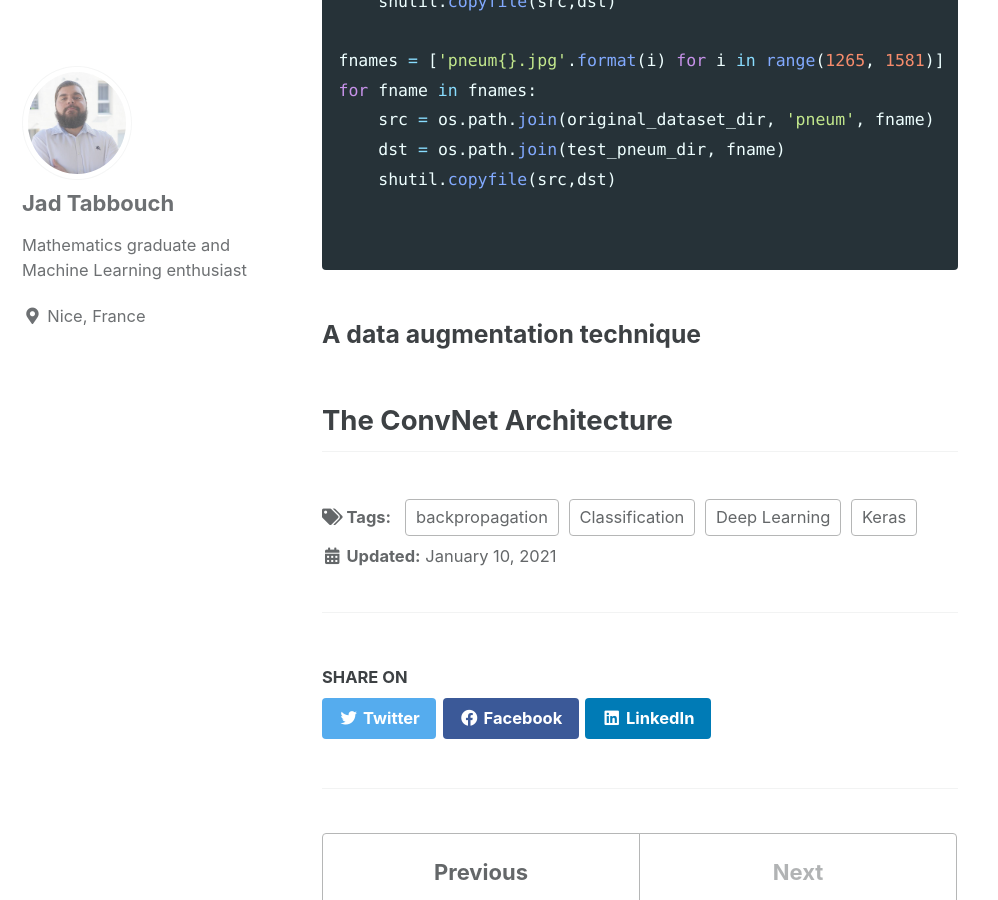
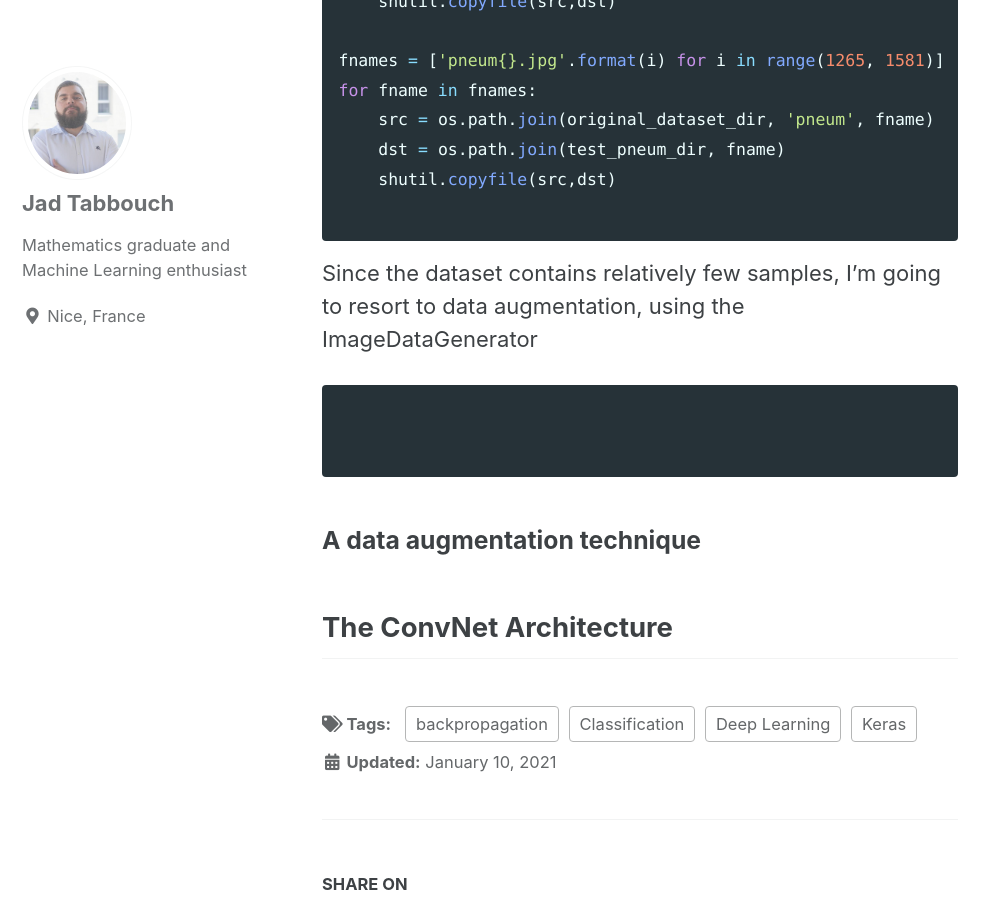
Before and after one commit to jad-tab/jad-tab.github.io, a Jekyll site: the page built from _posts/2021-01-10-Pneumonia.md, in a window 1280 px wide and 900 px high, scrolled down 4449 px. Shown: the whole window, without its empty margins (0-998 px from the left). Built offline with Jekyll 4.4.1, drawn with Linux system fonts in a browser that asks for light colours; cached includes are drawn as plain includes.

Commit message:
Update 2021-01-10-Pneumonia.md

````diff
--- a/_posts/2021-01-10-Pneumonia.md
+++ b/_posts/2021-01-10-Pneumonia.md
@@ -114,13 +114,15 @@ for fname in fnames:
     dst = os.path.join(test_pneum_dir, fname)
     shutil.copyfile(src,dst)
 
+```
+
+Since the dataset contains relatively few samples, I'm going to resort to data augmentation, using the ImageDataGenerator
+
+
+```python
+
 
 ```
-
-
-
-
-
 
 
 
````
